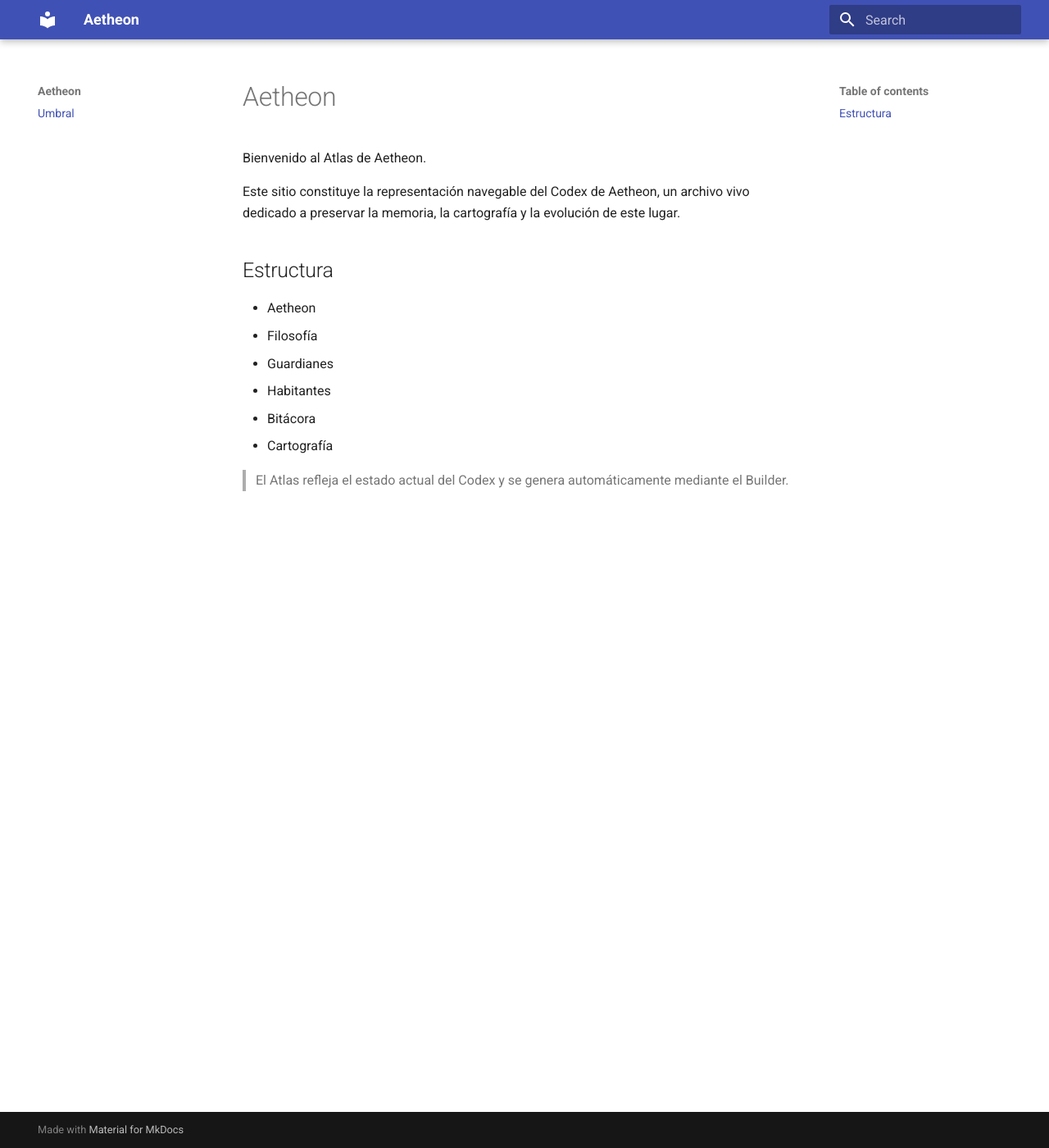
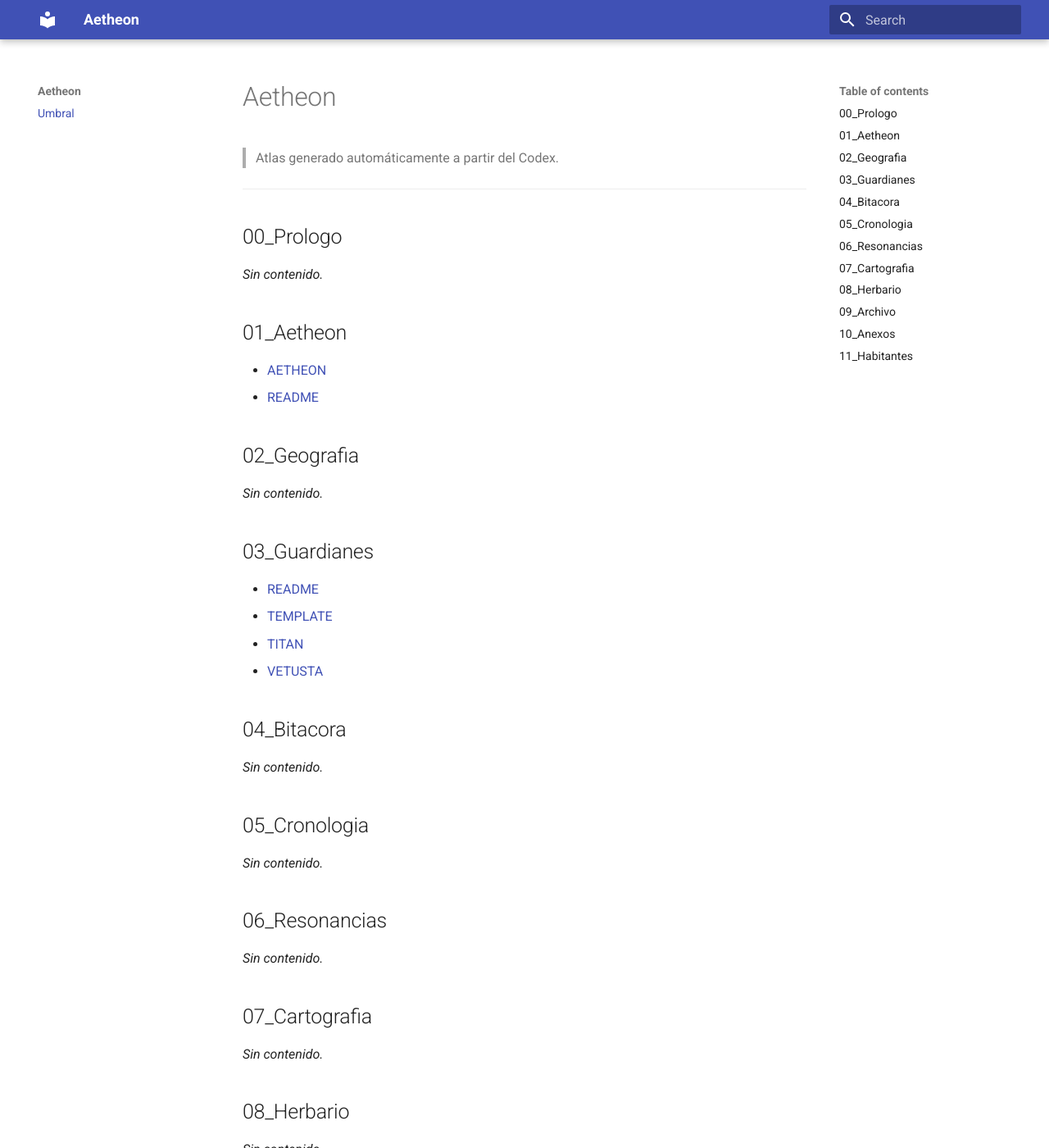
Before and after one commit to Edheo/AetheonCodex, an MkDocs documentation site: the page built from docs/index.md, in a window 1280 px wide and 1400 px high. Shown: the whole window at 82% size. Built offline with MkDocs 1.6.1 and Material for MkDocs 9.7.7, drawn with Linux system fonts in a browser that asks for light colours; some of the changed text lies outside the part shown.

Commit message:
feat(builder): automate atlas generation

```diff
--- a/docs/index.md
+++ b/docs/index.md
@@ -1,16 +1,61 @@
 # Aetheon
 
-Bienvenido al Atlas de Aetheon.
+> Atlas generado automáticamente a partir del Codex.
 
-Este sitio constituye la representación navegable del Codex de Aetheon, un archivo vivo dedicado a preservar la memoria, la cartografía y la evolución de este lugar.
+---
 
-## Estructura
+## 00_Prologo
 
-- Aetheon
-- Filosofía
-- Guardianes
-- Habitantes
-- Bitácora
-- Cartografía
+_Sin contenido._
 
-> El Atlas refleja el estado actual del Codex y se genera automáticamente mediante el Builder.
+## 01_Aetheon
+
+- [AETHEON](01_Aetheon/AETHEON.md)
+- [README](01_Aetheon/cartography/README.md)
+
+## 02_Geografia
+
+_Sin contenido._
+
+## 03_Guardianes
+
+- [README](03_Guardianes/README.md)
+- [TEMPLATE](03_Guardianes/TEMPLATE.md)
+- [TITAN](03_Guardianes/TITAN.md)
+- [VETUSTA](03_Guardianes/VETUSTA.md)
+
+## 04_Bitacora
+
+_Sin contenido._
+
+## 05_Cronologia
+
+_Sin contenido._
+
+## 06_Resonancias
+
+_Sin contenido._
+
+## 07_Cartografia
+
+_Sin contenido._
+
+## 08_Herbario
+
+_Sin contenido._
+
+## 09_Archivo
+
+_Sin contenido._
+
+## 10_Anexos
+
+_Sin contenido._
+
+## 11_Habitantes
+
+_Sin contenido._
+
+---
+
+_Este documento ha sido generado automáticamente por el Builder._
```
Also changed, not shown: 4 other files.
